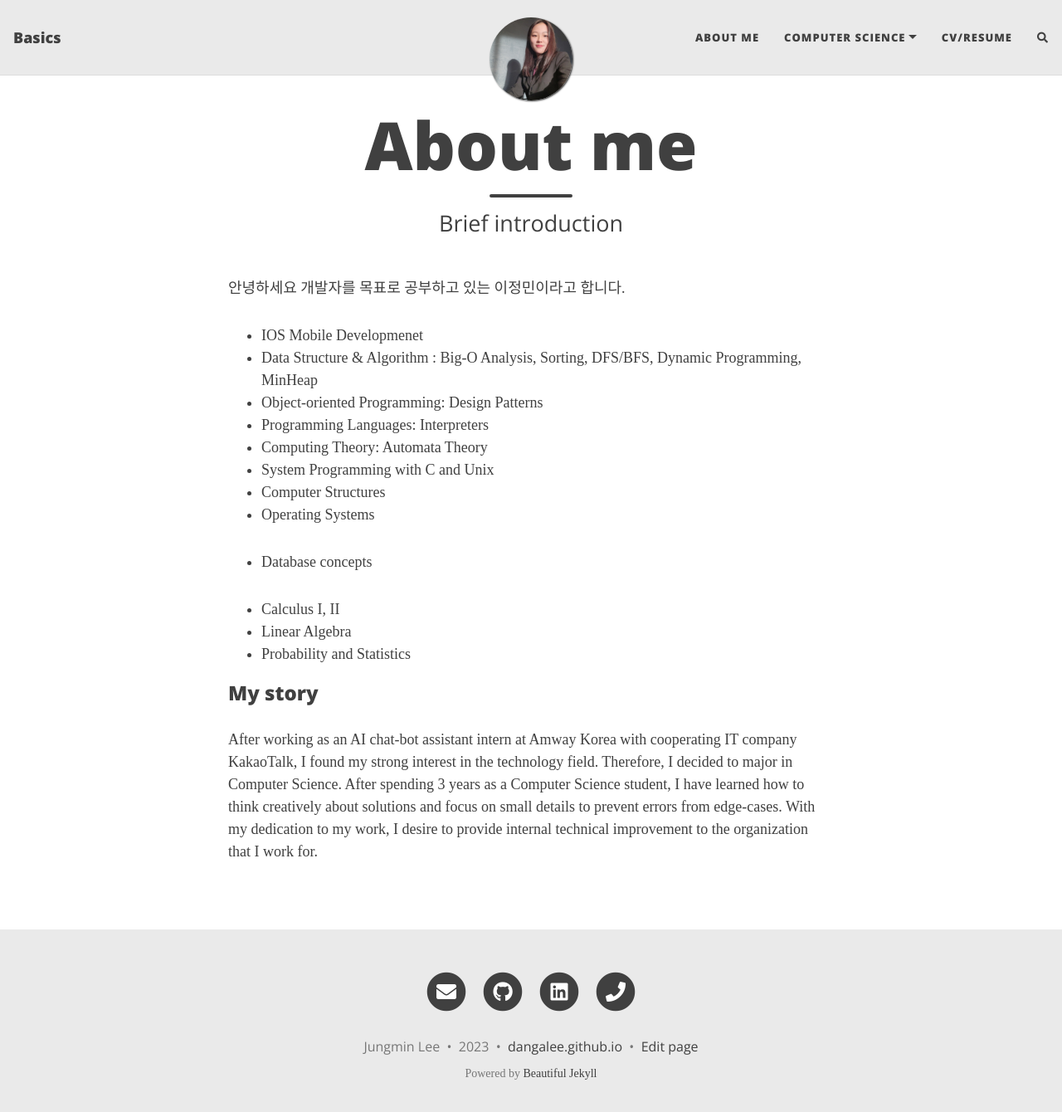
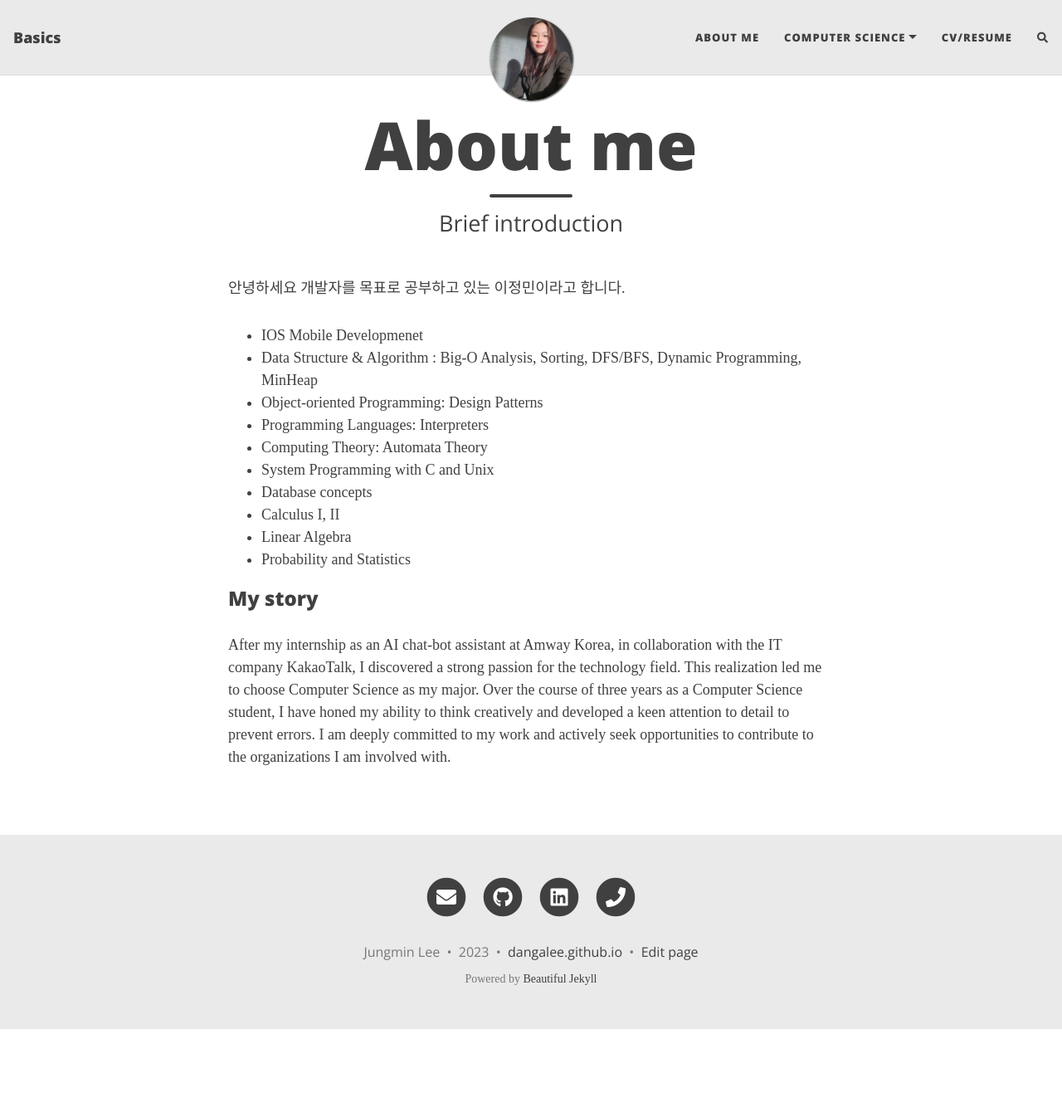
Before and after one commit to dangalee/dangalee.github.io, a Jekyll site: the page built from aboutme.md, in a window 1280 px wide and 1354 px high. Shown: the top 1340 px of the window at 83% size. Built offline with Jekyll 4.4.1, drawn with Linux system fonts in a browser that asks for light colours; nearby versions of some CDN libraries; some web fonts are replaced; comment, search, counter and statistics services are not loaded.

Commit message:
about me update

```diff
--- a/aboutme.md
+++ b/aboutme.md
@@ -12,15 +12,11 @@ subtitle: Brief introduction
 - Programming Languages: Interpreters
 - Computing Theory: Automata Theory
 - System Programming with C and Unix
-- Computer Structures
-- Operating Systems
 - Database concepts
-
-
 - Calculus I, II
 - Linear Algebra
 - Probability and Statistics
 
 ### My story
 
-After working as an AI chat-bot assistant intern at Amway Korea with cooperating IT company KakaoTalk, I found my strong interest in the technology field. Therefore, I decided to major in Computer Science. After spending 3 years as a Computer Science student, I have learned how to think creatively about solutions and focus on small details to prevent errors from edge-cases. With my dedication to my work, I desire to provide internal technical improvement to the organization that I work for.
+After my internship as an AI chat-bot assistant at Amway Korea, in collaboration with the IT company KakaoTalk, I discovered a strong passion for the technology field. This realization led me to choose Computer Science as my major. Over the course of three years as a Computer Science student, I have honed my ability to think creatively and developed a keen attention to detail to prevent errors. I am deeply committed to my work and actively seek opportunities to contribute to the  organizations I am involved with.
```
